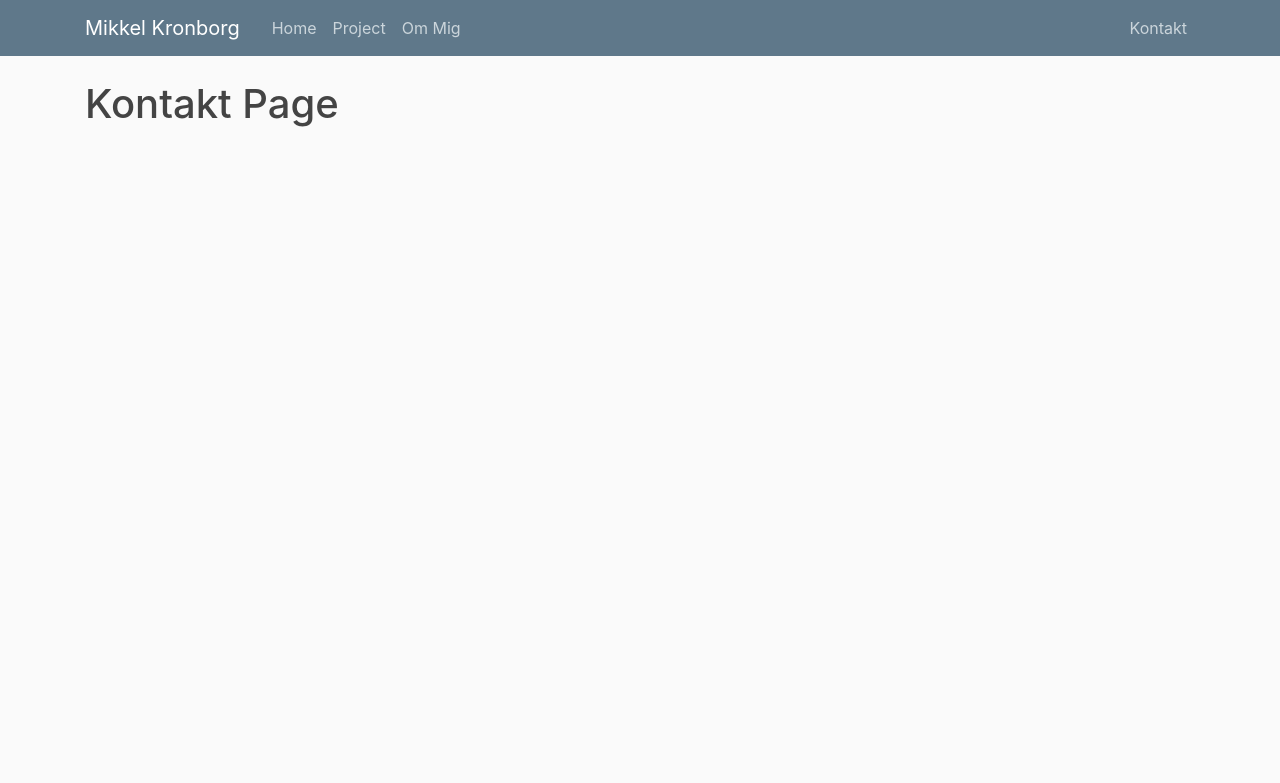
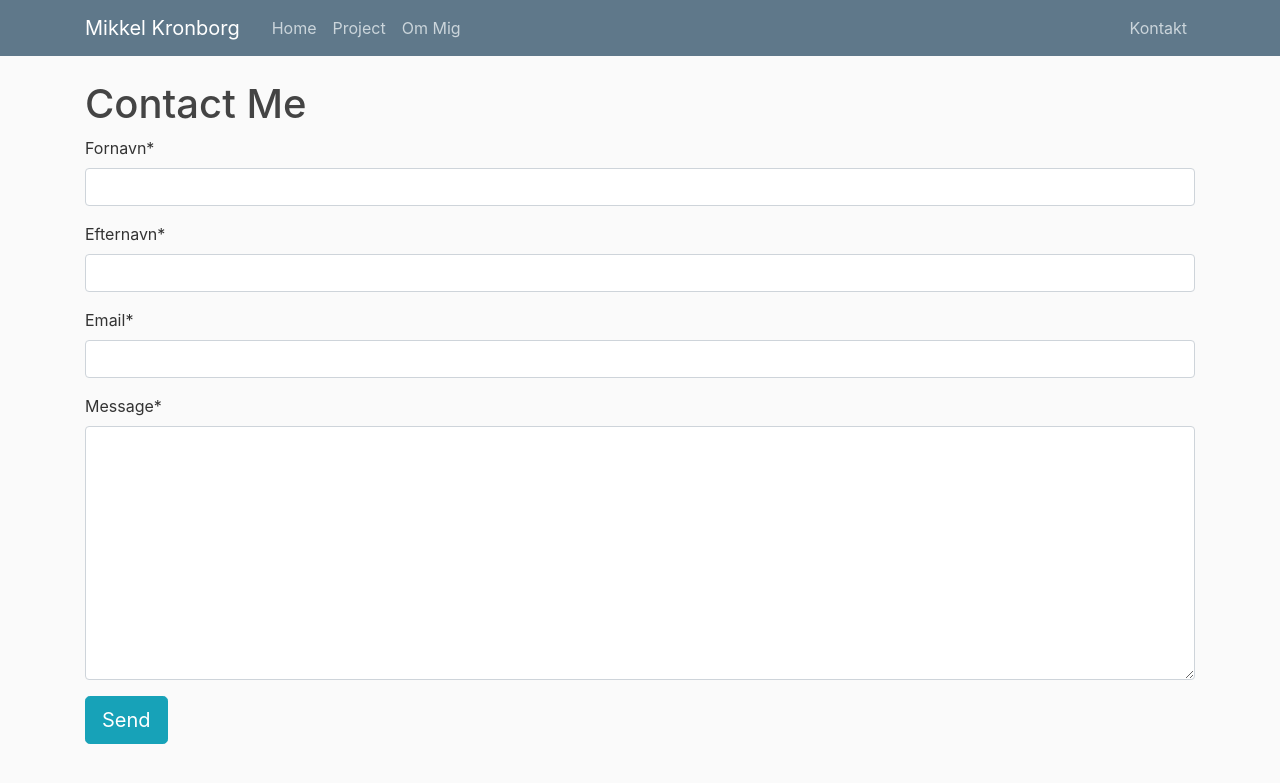
Before and after one commit to kronborg6/Portfolio, a Django app: page /kontakt/ in a window 1280 px wide. Shown: the top 783 px of the page. Run offline with Django 3.2, Linux system fonts and the light colour scheme; some libraries are stand-ins or nearby versions.

Commit message:
0.5.1
-- Kontakt side
-- desige

```diff
--- a/Portfolio/settings.py
+++ b/Portfolio/settings.py
@@ -33,6 +33,7 @@ ALLOWED_HOSTS = []
 INSTALLED_APPS = [
     'web.apps.WebConfig',
     'django.contrib.admin',
+    'crispy_forms',
     'django.contrib.auth',
     'django.contrib.contenttypes',
     'django.contrib.sessions',
@@ -120,3 +121,5 @@ USE_TZ = True
 # https://docs.djangoproject.com/en/3.1/howto/static-files/
 
 STATIC_URL = '/static/'
+
+CRISPY_TEMPLATE_PACK = 'bootstrap4'
--- /dev/null
+++ b/web/forms.py
@@ -0,0 +1,9 @@
+from .models import Mail, Post
+from django import forms
+
+class MailSender(forms.ModelForm):
+    Email = forms.EmailField()
+
+    class Meta:
+        model = Mail
+        fields = ['Fornavn', 'Efternavn', 'Email', 'message']
--- a/web/templates/web/base.html
+++ b/web/templates/web/base.html
@@ -49,7 +49,7 @@
     </header>
     <main role="main" class="container">
         <div class="row">
-        <div class="col-md-8">
+        <div class="col">
           {% if messages %}
             {% for message in messages %}
               <div class="alert alert-{{ message.tags }}">
--- a/web/templates/web/kontakt.html
+++ b/web/templates/web/kontakt.html
@@ -1,4 +1,12 @@
 {% extends "web/base.html" %}
+{% load crispy_forms_tags %}
 {% block content %}
-    <h1>Kontakt Page</h1>
+   <h1>Contact Me</h1>
+<form method="post">
+    {% csrf_token %}
+    {{ form|crispy }}
+    <div class="form-actions">
+      <input type="submit" class="btn btn-info btn-lg" value="Send">
+    </div>
+</form>
 {% endblock content %}
--- a/web/views.py
+++ b/web/views.py
@@ -1,5 +1,7 @@
-from django.shortcuts import render
-
+from django.shortcuts import render, redirect
+from django.core.mail import send_mail
+from django.contrib import messages
+from .forms import MailSender
 
 
 # TODO: add database context
@@ -14,4 +16,21 @@ def me(request):
     return render(request, 'web/me.html', {'title': 'me'})
 
 def kontakt(request):
-    return render(request, 'web/kontakt.html', {'title': 'kontakt'})
+    if request.method == 'GET':
+        form = MailSender()
+    else:
+        form = MailSender(request.POST)
+        if form.is_valid():
+            form.save()
+            """send_mail(
+                'Subject here',
+                'Here is the message.',
+                'mkronborg6@gmail.com',
+                ['mkronborg7@gmail.com'],
+                fail_silently=False,
+            )"""
+            messages.success(request, f'Din besked er blevet sendt')
+            return redirect('web-home')
+
+
+    return render(request, "web/kontakt.html", {'form': form})
```
Also changed, not shown: web/templates/web/home.html (+7 -7 lines), db.sqlite3, web/urls.py (line endings or trailing spaces).
